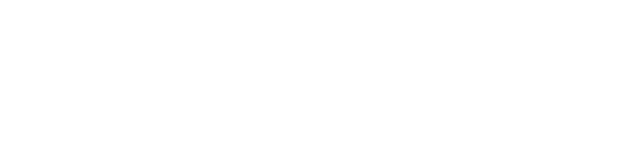
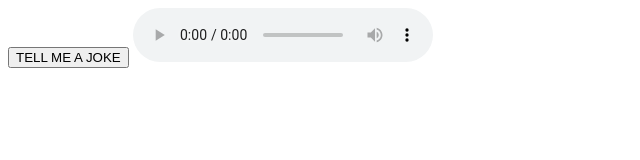
Before and after one commit to FullstackSammy/joke-teller, a plain HTML site: page index.html in a window 1280 px wide. Shown: the whole page, without its empty margins (0-640 px from the left). Drawn offline with Linux system fonts and the light colour scheme.

Commit message:
Add structure for index.html

```diff
--- a/index.html
+++ b/index.html
@@ -3,12 +3,16 @@
 <head>
     <meta charset="UTF-8">
     <meta name="viewport" content="width=device-width, initial-scale=1.0">
-    <title>Template</title>
+    <title>Joke Teller</title>
     <link rel="icon" type="image/png" href="favicon.png">
     <link rel="stylesheet" href="https://cdnjs.cloudflare.com/ajax/libs/font-awesome/5.10.2/css/all.min.css"/>
     <link rel="stylesheet" href="style.css">
 </head>
 <body>
+    <div class="container">
+        <button id="button">TELL ME A JOKE</button>
+        <audio id="audio" controls></audio>
+    </div>
     <!-- Script -->
     <script src="script.js"></script>
 </body>
```
